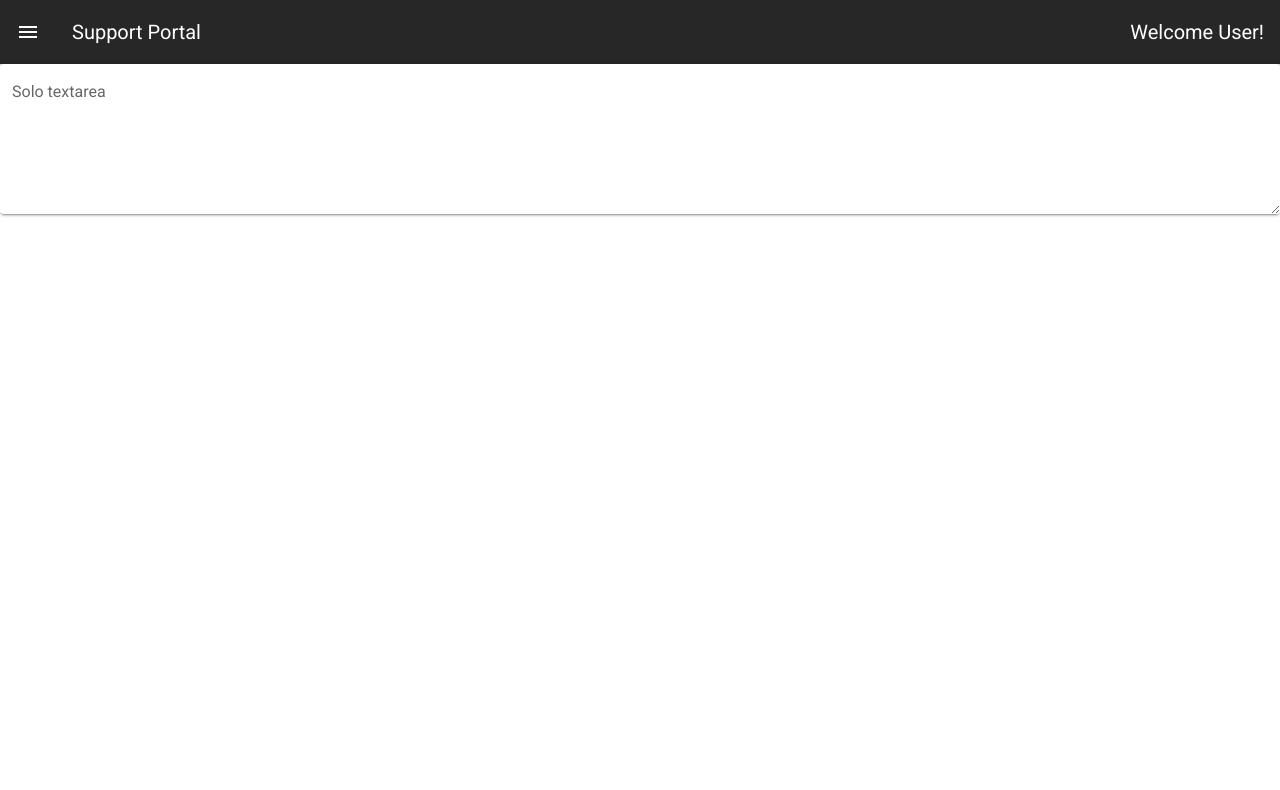
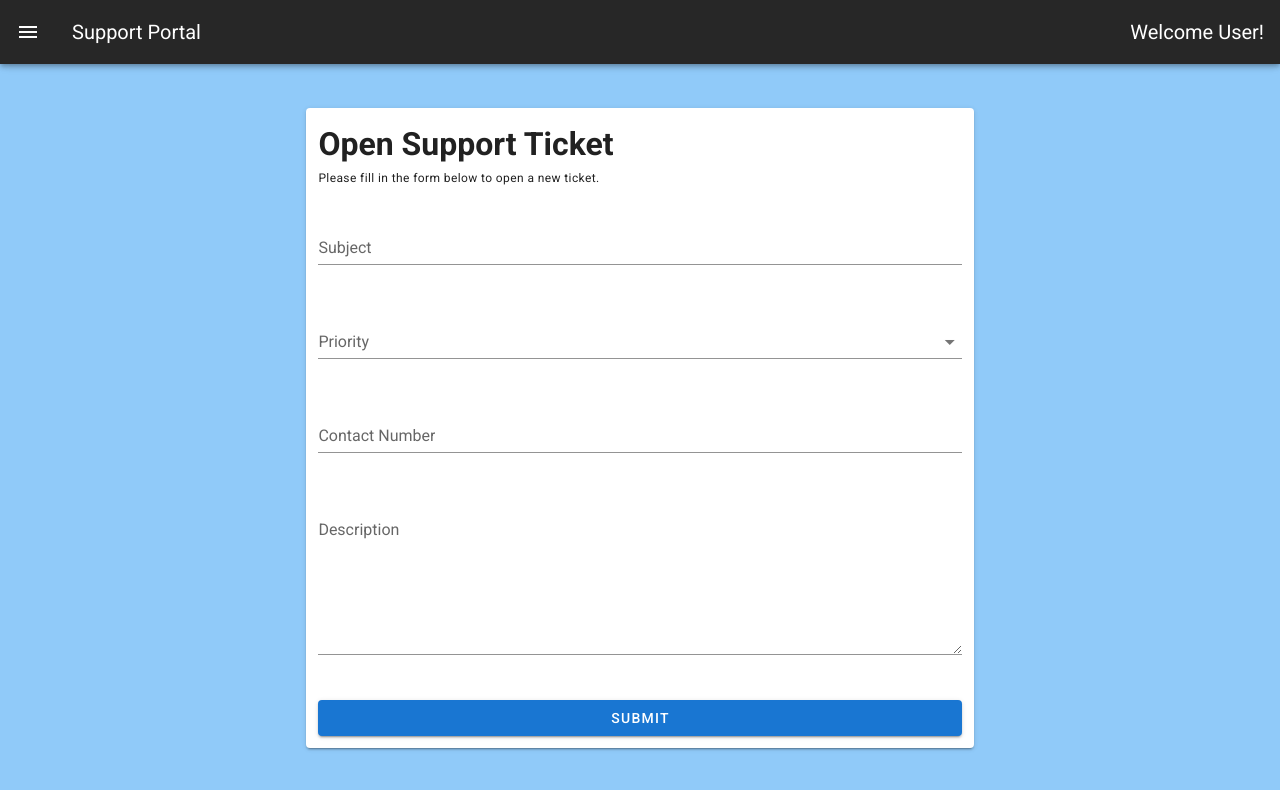
Before and after one commit to adityajain-Infobeans/vue-training, a Vue app in the folder Jira Lite (Project)/front-end/: page /addticket in a window 1280 px wide. Shown: the top 790 px of the page. Built offline with nearby package versions, Linux system fonts and the light colour scheme.

Commit message:
form layour completed

```diff
--- a/Jira Lite (Project)/front-end/src/components/Forms/Ticketform.vue
+++ b/Jira Lite (Project)/front-end/src/components/Forms/Ticketform.vue
@@ -1,9 +1,74 @@
-<template>
-  <v-textarea solo name="input-7-4" label="Solo textarea"></v-textarea>
+<template >
+  <v-card light class="mt-8">
+    <v-form>
+      <v-container>
+        <div v-if="type === 'add'">
+          <h1 class="h1">Open Support Ticket</h1>
+          <p class="caption">
+            Please fill in the form below to open a new ticket.
+          </p>
+        </div>
+        <div v-else-if="type === 'update'">
+          <h1 class="h1">Update Your Ticket</h1>
+          <p class="caption">
+            Please fill in the form below to update your ticket.
+          </p>
+        </div>
+        <div v-else>
+          <h1 class="h1">Your Ticket</h1>
+        </div>
+
+        <v-row class="mt-4">
+          <v-col cols="12">
+            <v-text-field
+              v-model="subject"
+              label="Subject"
+              name="subject"
+              required
+            ></v-text-field>
+          </v-col>
+
+          <v-col cols="12">
+            <v-select
+              :items="priorities"
+              label="Priority"
+              name="priority"
+            ></v-select>
+          </v-col>
+
+          <v-col cols="12">
+            <v-text-field
+              name="contactNo"
+              v-model="contactNo"
+              label="Contact Number"
+              required
+            ></v-text-field>
+          </v-col>
+
+          <v-col cols="12">
+            <v-textarea
+              name="description"
+              label="Description"
+              value=""
+            ></v-textarea>
+          </v-col>
+
+          <v-col cols="12">
+            <v-btn block color="primary" dark>Submit</v-btn>
+          </v-col>
+        </v-row>
+      </v-container>
+    </v-form>
+  </v-card>
 </template>
 
 <script>
-export default {};
+export default {
+  props: ['type'],
+  data: () => ({
+    priorities: ['P1 -- Critical', 'P2 -- High', 'P3 -- Medium'],
+  }),
+};
 </script>
 
 <style>
--- a/Jira Lite (Project)/front-end/src/views/AddTicket.vue
+++ b/Jira Lite (Project)/front-end/src/views/AddTicket.vue
@@ -1,5 +1,11 @@
 <template>
-  <TicketTable type="add"> </TicketTable>
+  <v-container>
+    <v-row>
+      <v-col cols="7" class="mx-auto">
+        <TicketTable type="add"> </TicketTable>
+      </v-col>
+    </v-row>
+  </v-container>
 </template>
 
 <script>
@@ -11,5 +17,9 @@ export default {
   components: {
     TicketTable,
   },
+  mounted() {
+    document.getElementById('app').style.backgroundColor = '#90CAF9';
+    document.title = 'Add Ticket';
+  },
 };
 </script>
--- a/Jira Lite (Project)/front-end/src/views/UpdateTicket.vue
+++ b/Jira Lite (Project)/front-end/src/views/UpdateTicket.vue
@@ -1,5 +1,11 @@
 <template>
-  <TicketTable type="update"> </TicketTable>
+  <v-container>
+    <v-row>
+      <v-col cols="7" class="mx-auto">
+        <TicketTable type="update"> </TicketTable>
+      </v-col>
+    </v-row>
+  </v-container>
 </template>
 
 <script>
```
